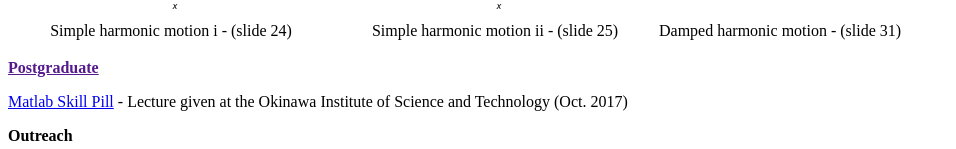
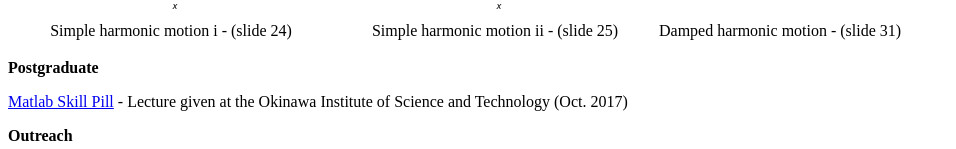
Before and after one commit to quantummje/teach, a plain HTML site: page index.html in a window 1280 px wide. Shown: the part 445-594 px from the top of the page, without its empty margins (0-956 px from the left). Drawn offline with Linux system fonts and the light colour scheme.

Commit message:
Update index.html

```diff
--- a/index.html
+++ b/index.html
@@ -25,8 +25,6 @@ Below are previous teaching examples given at the undergraduate / postgraduate l
   </tr>
 </table>
 
-<p style="margin-left:50px"><a href="">
-
 <p><b>Postgraduate</b></p>
 <a href="Matlab_SP.pdf">Matlab Skill Pill</a> - Lecture given at the Okinawa Institute of Science and Technology (Oct. 2017)
 
```
